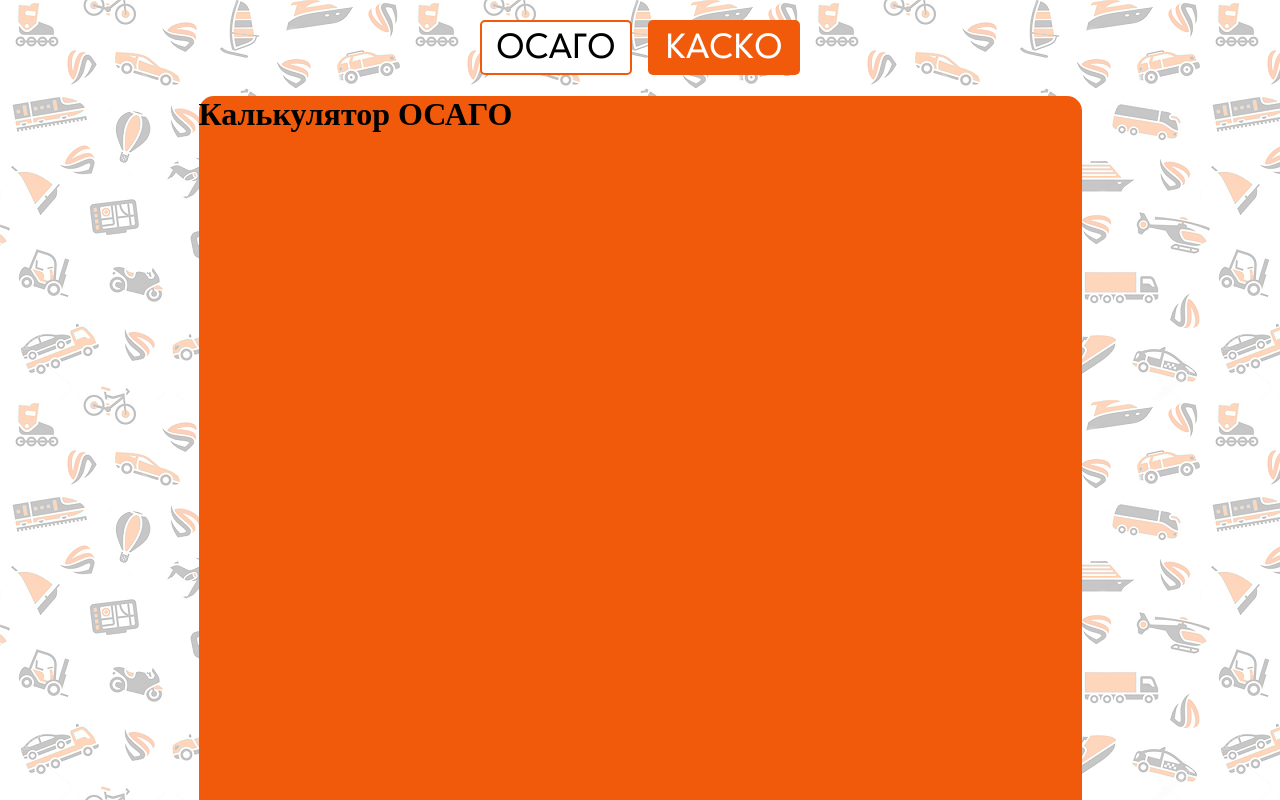
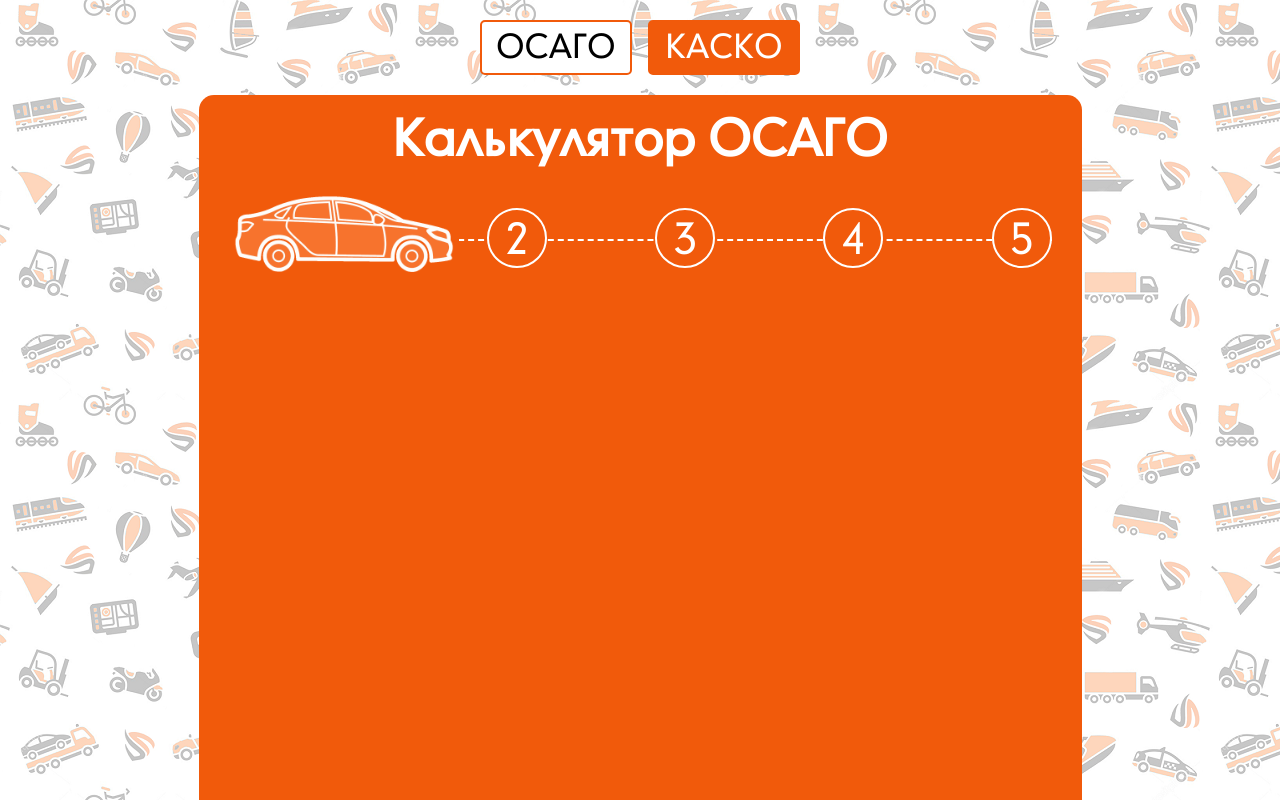
Before and after one commit to NikitaLazarenkov/osago-online, a plain HTML site: page index.html in a window 1280 px wide. Drawn offline with Linux system fonts and the light colour scheme; files whose address does not match are found by name.

Commit message:
Добавил навигацию в ОСАГО. Настроил активный пункт.

```diff
--- a/css/osago_calc.scss
+++ b/css/osago_calc.scss
@@ -52,9 +52,90 @@ $orange:#F15A0B;
         border-radius: 15px;
         background-color: $orange;
 
+        h1 {
+            font-family: "Geometric 706";
+            font-size: 48px;
+            line-height: 57px;
+            color: #fff;
+            text-align: center;
+            padding: 20px 0 36px 0;
+            margin: 0;
+        }
+
         form.osago_calc {
             display: block;
+            margin: 0 30px 0 30px;
+            padding: 0;
 
+            .osago_nav_vision {
+                position: relative;
+                padding: 0;
+                margin: 0;
+                display: flex;
+                flex-direction: row;
+                justify-content: space-between;
+
+                .osago_nav_vision_item {
+                    position: relative;
+                    box-sizing: border-box;
+                    border: 2px solid #fff;
+                    background-color: $orange;
+                    width: 60px;
+                    height: 60px;
+                    border-radius: 50%;
+                    color: #fff;
+                    font-family: "Geometric 706";
+                    font-style: bold;
+                    text-align: center;
+                    font-size: 43px;
+                    line-height: 64px;
+                    z-index: 10;
+                }
+                .osago_nav_vision_item.active {
+                    width: 150px;
+                }
+                .nav_position_1.active ~ .osago_nav_vision_slider {
+                    left: 0;
+                    right: auto;
+                }
+                .nav_position_2.active ~ .osago_nav_vision_slider {
+                    left: calc(20% - 30px);
+                    right: auto;
+                }
+                .nav_position_3.active ~ .osago_nav_vision_slider {
+                    left: calc(40% - 30px);
+                    right: auto;
+                }
+                .nav_position_4.active ~ .osago_nav_vision_slider {
+                    left: calc(60% - 30px);
+                    right: auto;
+                }
+                .nav_position_5.active ~ .osago_nav_vision_slider {
+                    left: auto;
+                    right: 0;
+                }
+                .osago_nav_vision_slider {
+                    position: absolute;
+                    left: 0;
+                    top: -15px;
+                    display: block;
+                    width: 230px;
+                    height: 80px;
+                    background-color: $orange;
+                    background-image: url('/images/auto-stic.png');
+                    background-size: contain;
+                    z-index: 11;
+                }
+            }
+            .nav_vision_line {
+                position: relative;
+                display: block;
+                left: 0;
+                top: -30px;
+                width: 100%;
+                height: 1px;
+                border-bottom: 2px dashed #fff;
+            }
         }
         form.kasko_calc {
             display: none;
--- a/index.html
+++ b/index.html
@@ -18,6 +18,15 @@
         <div class="calc_container">
             <form id="osago_calc" class="osago_calc">
                 <h1>Калькулятор ОСАГО</h1>
+                <div class="osago_nav_vision">
+                    <div class="osago_nav_vision_item nav_position_1 active">1</div>
+                    <div class="osago_nav_vision_item nav_position_2">2</div>
+                    <div class="osago_nav_vision_item nav_position_3">3</div>
+                    <div class="osago_nav_vision_item nav_position_4">4</div>
+                    <div class="osago_nav_vision_item nav_position_5">5</div>
+                    <div class="osago_nav_vision_slider"></div>
+                </div>
+                <div class="nav_vision_line"></div>
             </form>
             <form id="kasko_calc" class="kasko_calc">
                 <h1>Калькулятор КАСКО</h1>
```
Also changed, not shown: css/osago_calc.css, images/auto-stic.png (added), 1 other file.
